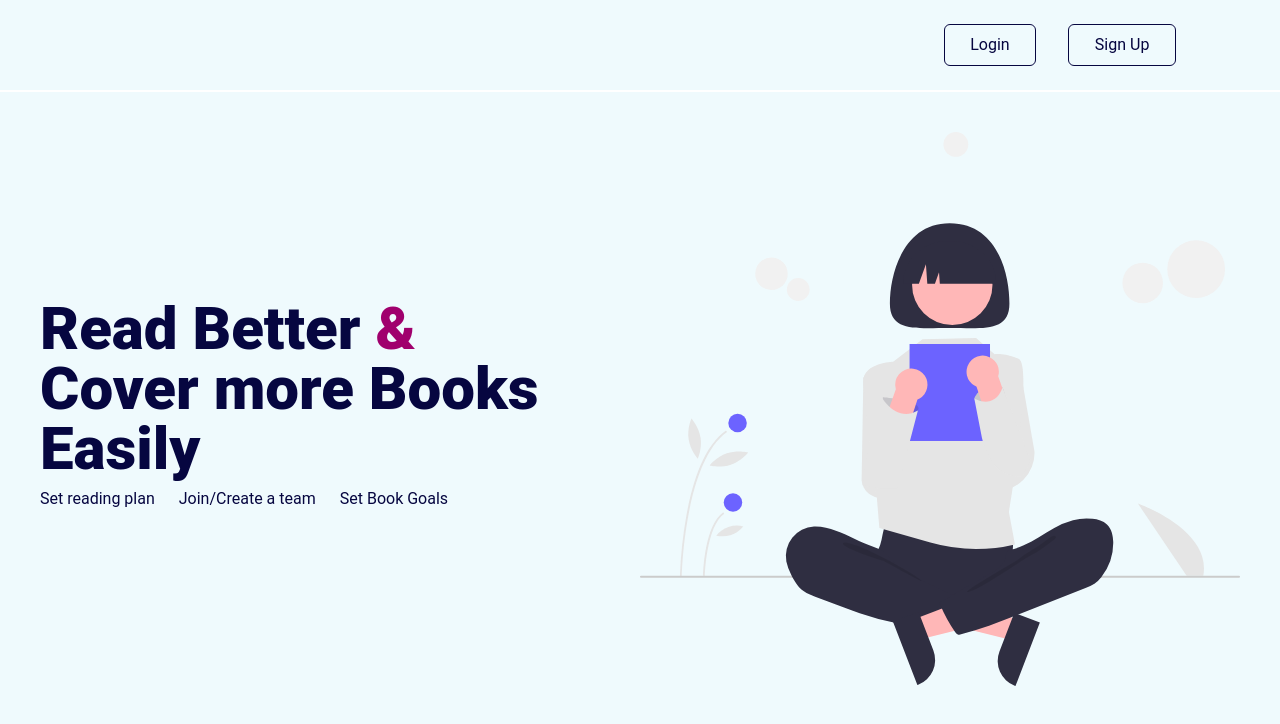
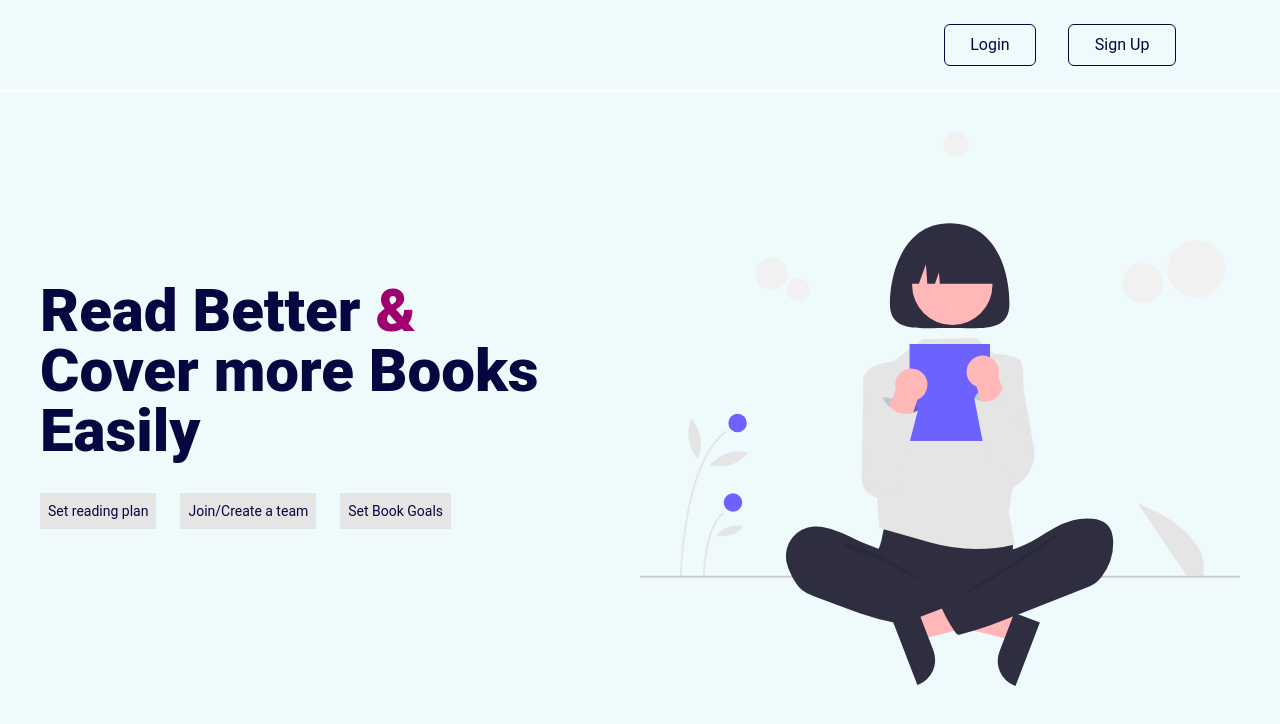
Before and after one commit to Ojochogwu866/you-read, a Vue app: page / in a window 1280 px wide. Shown: the top 724 px of the page. Built offline with nearby package versions, Linux system fonts and the light colour scheme.

Commit message:
--update

```diff
--- a/src/views/Pages/Landing.vue
+++ b/src/views/Pages/Landing.vue
@@ -6,10 +6,16 @@
         Cover more Books<br />
         Easily
       </div>
-      <div class="flex gap-6 py-2 shadow-typeBox">
-        <div class="">Set reading plan</div>
-        <div class="">Join/Create a team</div>
-        <div class="">Set Book Goals</div>
+      <div class="flex gap-6 py-2 mt-6">
+        <div class="bg-boxbg cursor-pointer hover:shadow-typeBox p-2 text-sm">
+          Set reading plan
+        </div>
+        <div class="bg-boxbg cursor-pointer hover:shadow-typeBox p-2 text-sm">
+          Join/Create a team
+        </div>
+        <div class="cursor-pointer bg-boxbg hover:shadow-typeBox p-2 text-sm">
+          Set Book Goals
+        </div>
       </div>
     </div>
     <div class="w-1/2">
--- a/tailwind.config.js
+++ b/tailwind.config.js
@@ -26,12 +26,14 @@ module.exports = {
 
     extend: {
       boxShadow: {
-        typeBox: "box-shadow: rgba(0, 0, 0, 0.24) 0px 3px 8px",
+        typeBox:
+          "rgba(9, 30, 66, 0.25) 0px 1px 1px, rgba(9, 30, 66, 0.13) 0px 0px 1px 1px;",
       },
       colors: {
         home: "#EFFAFD",
         parentText: "#060640",
         boxColor: "#A0006D",
+        boxbg: "#E5E5E5",
       },
       spacing: {
         7: "1.6rem",
```
